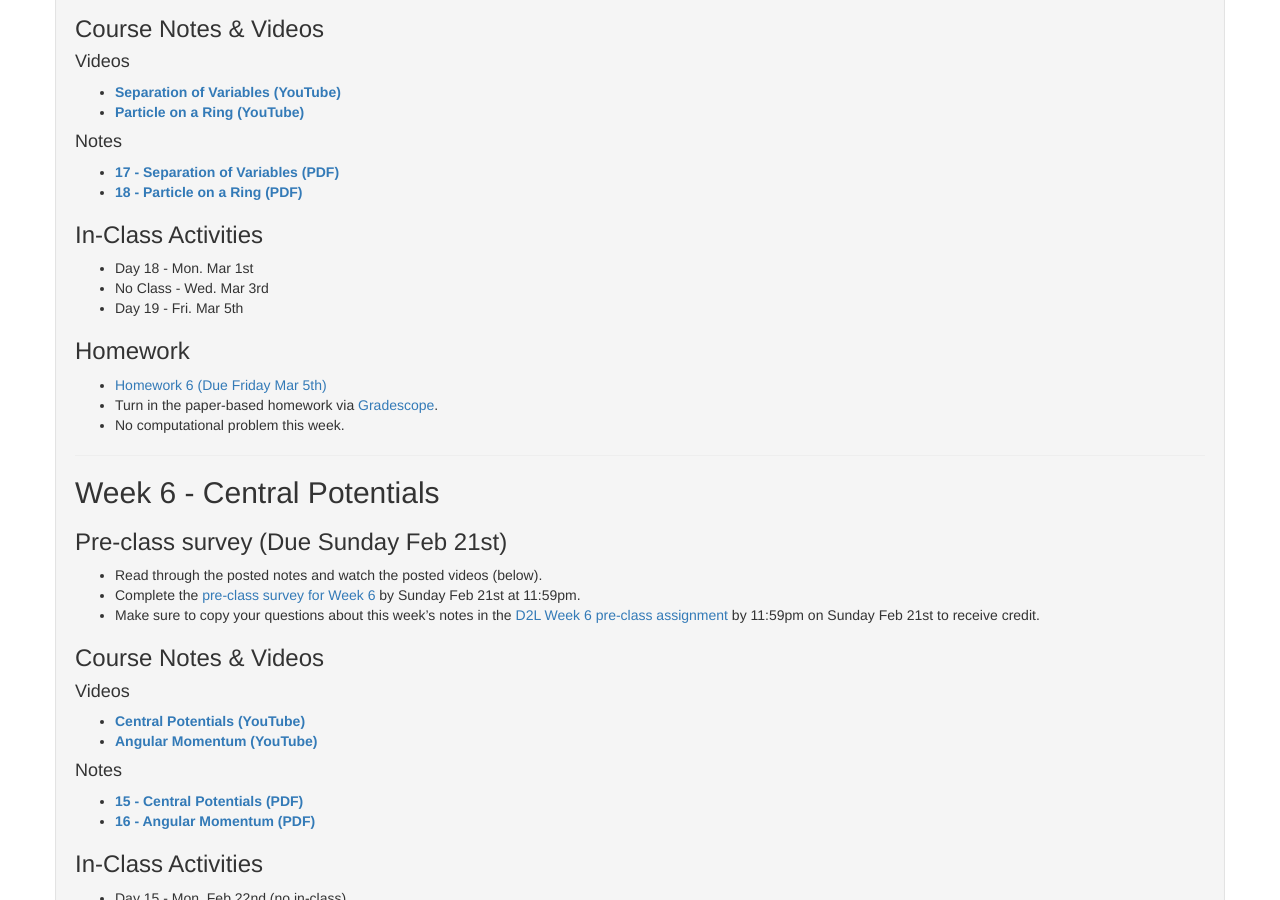
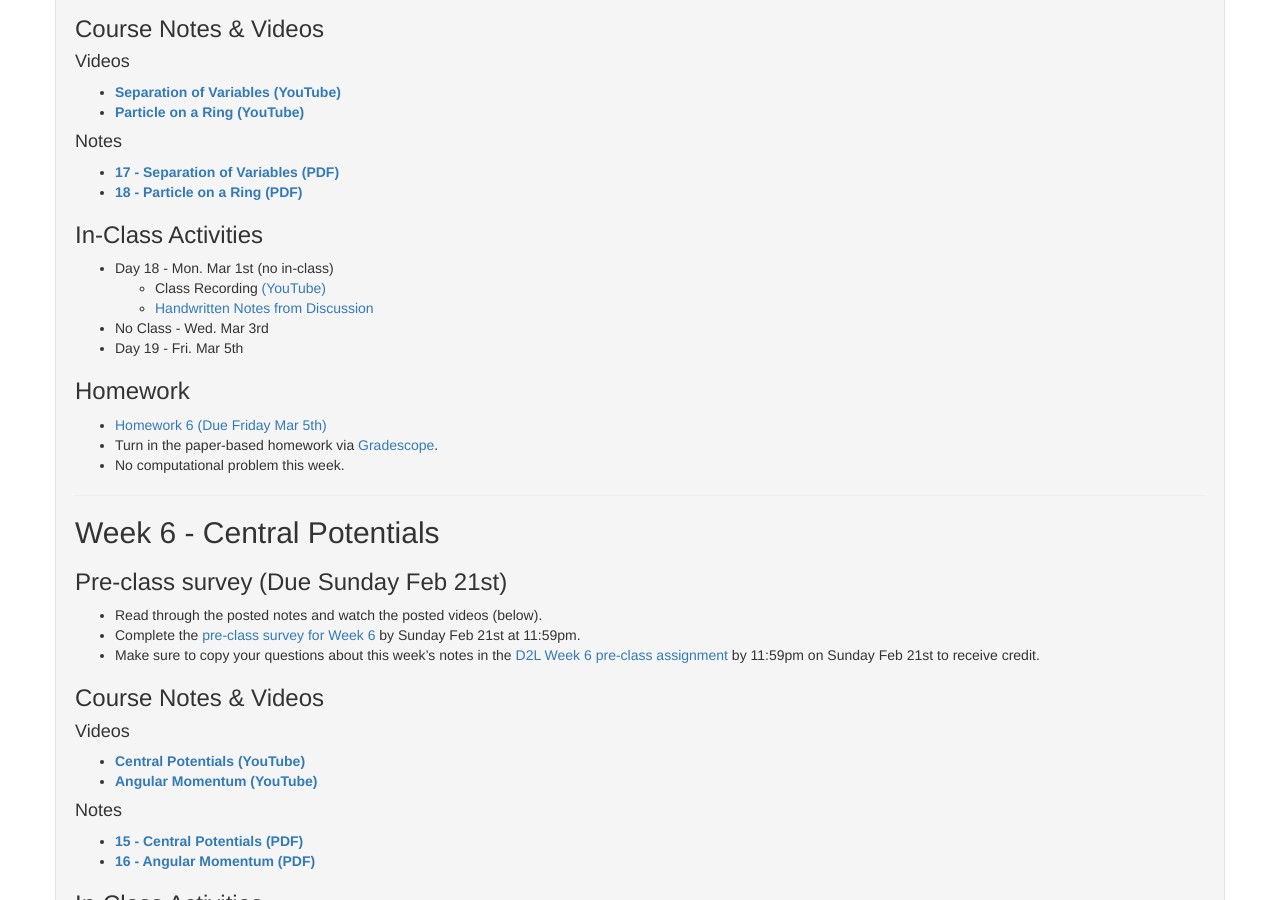
Before and after one commit to dannycab/phy472msu_s2021, a Jekyll site: the page built from notes/index.md, in a window 1280 px wide and 900 px high, scrolled down 325 px. Built offline with Jekyll 4.4.1, drawn with Linux system fonts in a browser that asks for light colours.

Commit message:
updated with day 18

```diff
--- a/notes/index.md
+++ b/notes/index.md
@@ -28,7 +28,9 @@
 
 ### In-Class Activities
 
-* Day 18 - Mon. Mar 1st
+* Day 18 - Mon. Mar 1st (no in-class)
+  * Class Recording [(YouTube)](https://www.youtube.com/watch?v=cbIlkzB2ZKQ)
+  * [Handwritten Notes from Discussion](./in-class/Day_18.pdf)
 * No Class - Wed. Mar 3rd
 * Day 19 - Fri. Mar 5th
 
```
Also changed, not shown: 1 other file.
